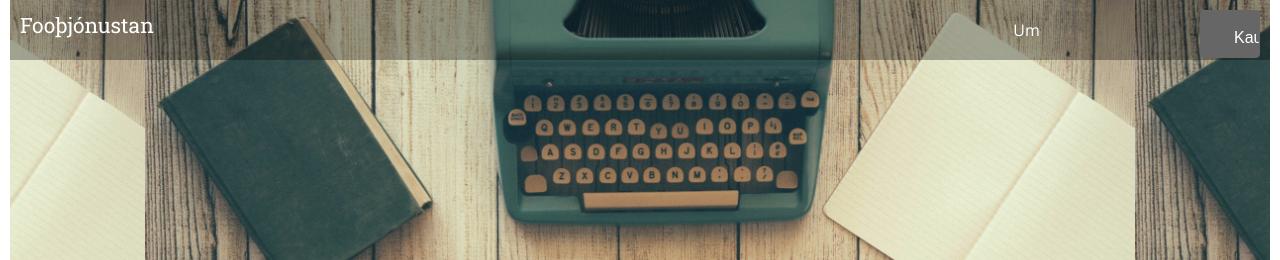
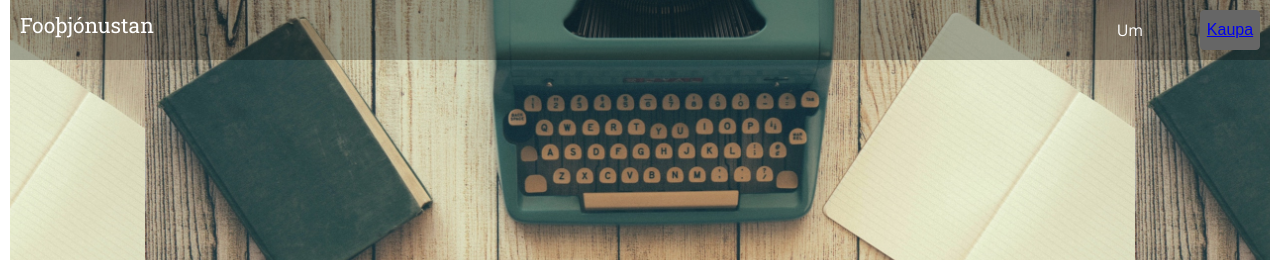
Before and after one commit to goidelify/vefforitun, a plain HTML site: page gogn/index.html in a window 1280 px wide. Shown: the top 260 px of the page. Drawn offline with nearby package versions, Linux system fonts and the light colour scheme.

Commit message:
laga kaupa button aftur

```diff
--- a/gogn/index.html
+++ b/gogn/index.html
@@ -14,7 +14,7 @@
       <header class="header">
         <p class="header__title col-2">Fooþjónustan</p>
         <button class="header__button button col-1">
-          <a href="kaupa.html" class="header__text col-1">
+          <a href="kaupa.html">
           Kaupa
         </button>
         <a href="um.html" class="header__text col-1">
```
Also changed, not shown: gogn/um.html (+1 -1 lines).
